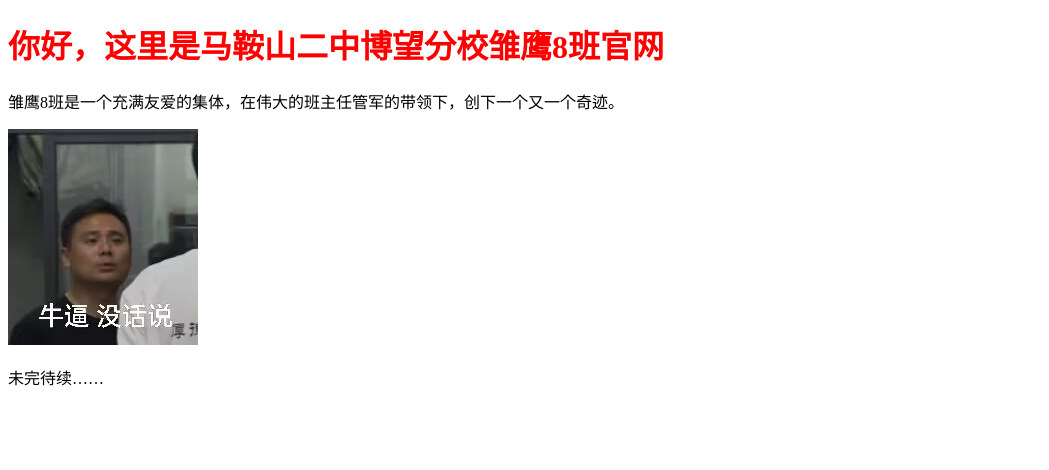
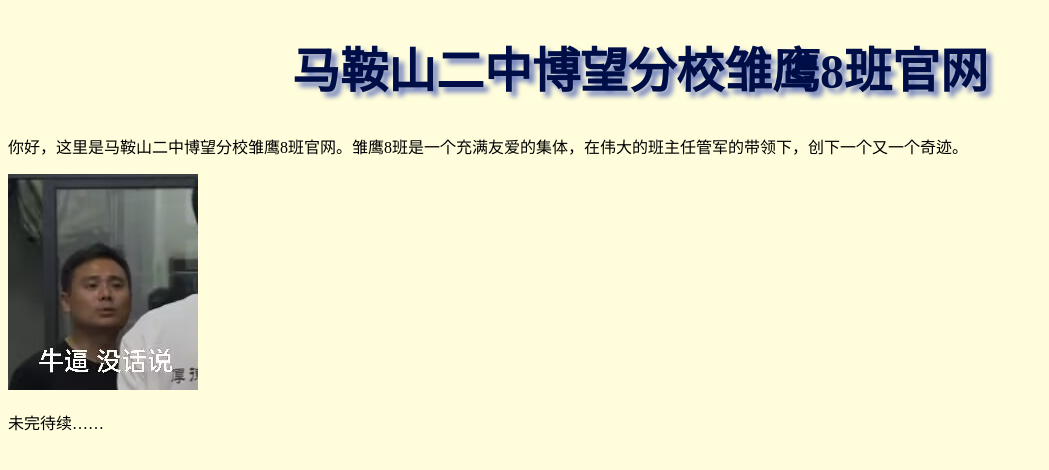
Before and after one commit to chuying8ban/chuying8ban.github.io, a plain HTML site: page index.html in a window 1280 px wide. Shown: the whole page, without its empty margins (0-1049 px from the left). Drawn offline with Linux system fonts and the light colour scheme.

Commit message:
修改标题属性

```diff
--- a/index.html
+++ b/index.html
@@ -6,16 +6,31 @@
 
     <style type="text/css">
         h1 {
-            color: red
+            font-size: 300%
+        }
+        h1 {
+            color: #000e47
+        }
+        h1 {
+            font-family: "黑体",SimHei;
+        }
+        h1 {
+            text-align: center
+        }
+        h1 {
+            text-shadow: 5px 5px 5px #7382bf;
+        }
+        body {
+            background-color: #fffddb
         }
     </style>
 </head>
 
 <body>
 
-    <h1 >你好，这里是马鞍山二中博望分校雏鹰8班官网</h1 >
-    <p > 雏鹰8班是一个充满友爱的集体，在伟大的班主任管军的带领下，创下一个又一个奇迹。</p >
-    <img src="/images/Guan.jpg" alt="管军帅照" / >
+    <h1 >马鞍山二中博望分校雏鹰8班官网</h1 >
+    <p>你好，这里是马鞍山二中博望分校雏鹰8班官网。雏鹰8班是一个充满友爱的集体，在伟大的班主任管军的带领下，创下一个又一个奇迹。</p>
+    <img src="/images/Guan.jpg" alt="管军帅照"/>
     <p > 未完待续……</p >
 
 </body >
```
